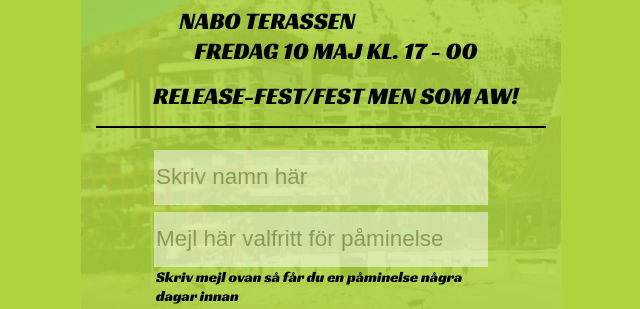
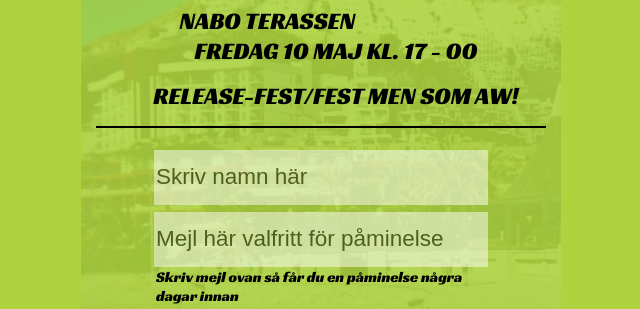
Before and after one commit to erikfriis/lanzarote2007, a website built with Vite: page index.html in a window 1280 px wide. Shown: the part 166-475 px from the top of the page, without its empty margins (319-959 px from the left). Built offline with nearby package versions, Linux system fonts and the light colour scheme.

Commit message:
fix: placeholder text color

```diff
--- a/src/style.css
+++ b/src/style.css
@@ -194,6 +194,9 @@ h1 {
   width: 100%;
   border: none;
   opacity: 50%;
+  &::placeholder {
+    color: black;
+  }
 
   &:focus {
     outline: none;
```
